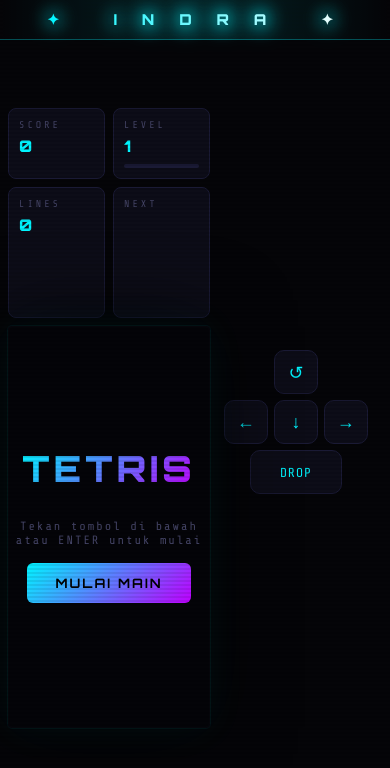
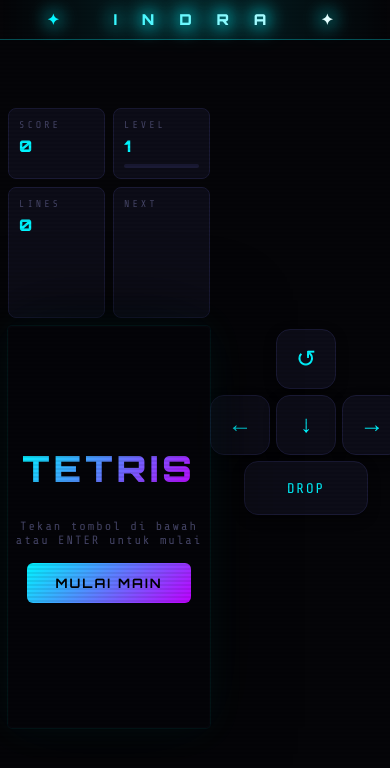
Before and after one commit to rijal346/tetris, a plain HTML site: page index.html in a window 390 px wide. Drawn offline with nearby package versions, Linux system fonts and the light colour scheme.

Commit message:
Update index.html

```diff
--- a/index.html
+++ b/index.html
@@ -266,25 +266,26 @@
   }
 
   .mob-btn {
-    width: 52px;
-    height: 52px;
+    width: 72px;
+    height: 72px;
     background: var(--panel);
     border: 1px solid var(--border);
-    border-radius: 10px;
+    border-radius: 14px;
     color: var(--cyan);
-    font-size: 20px;
+    font-size: 28px;
     cursor: pointer;
     display: flex;
     align-items: center;
     justify-content: center;
     user-select: none;
     -webkit-tap-highlight-color: transparent;
-    transition: background 0.1s;
+    transition: background 0.1s, transform 0.08s;
     font-family: 'Share Tech Mono', monospace;
+    box-shadow: 0 4px 12px rgba(0,0,0,0.4);
   }
 
-  .mob-btn:active { background: #1a1a35; }
-  .mob-btn.wide { width: 110px; font-size: 13px; letter-spacing: 1px; }
+  .mob-btn:active { background: #1a1a35; transform: scale(0.93); }
+  .mob-btn.wide { width: 150px; font-size: 14px; letter-spacing: 2px; height: 60px; }
 
   @media (max-width: 600px) {
     body { justify-content: flex-start; padding: 8px 8px 16px; }
@@ -298,8 +299,8 @@
   }
 
   @media (max-width: 440px) {
-    .mob-btn { width: 44px; height: 44px; font-size: 18px; }
-    .mob-btn.wide { width: 92px; }
+    .mob-btn { width: 60px; height: 60px; font-size: 24px; }
+    .mob-btn.wide { width: 124px; height: 54px; }
   }
 </style>
 </head>
```
